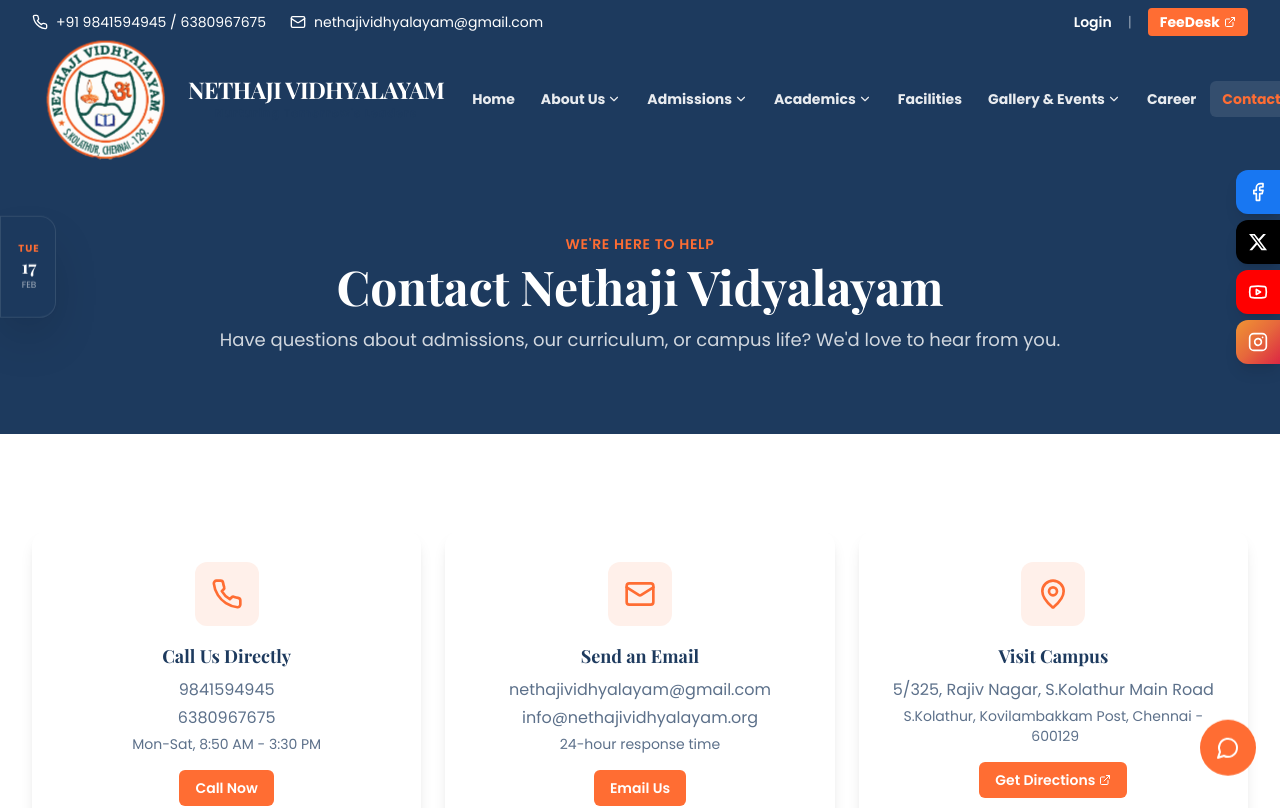
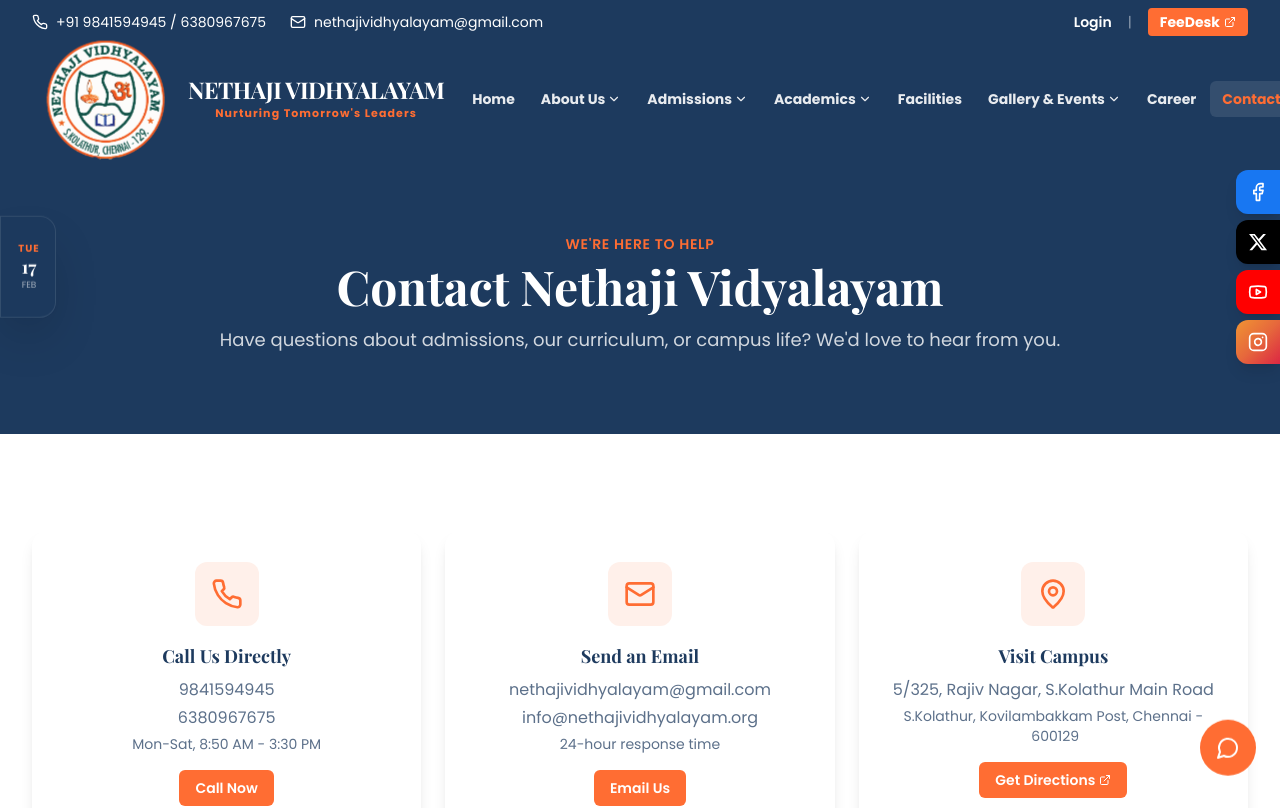
Before and after one commit to nethajividhyalayam/nethajividhyalayam786, a React (Vite) app: page /contact in a window 1280 px wide. Shown: the top 808 px of the page. Built offline with nearby package versions, Linux system fonts and the light colour scheme; the HTML template or start-up script is replaced by a standard one.

Commit message:
Code edited in Lovable Code Editor
Edited UI in Lovable

```diff
--- a/src/components/layout/Header.tsx
+++ b/src/components/layout/Header.tsx
@@ -97,7 +97,7 @@ const Header = () => {
               <h1 className="font-serif font-extrabold text-[23px] text-primary-foreground leading-tight tracking-tight">
                 NETHAJI VIDHYALAYAM
               </h1>
-              <p className="font-sans font-bold text-primary text-[11px] tracking-widest">
+              <p className="font-sans font-bold text-accent text-[11px] tracking-widest">
                 Nurturing Tomorrow's Leaders
               </p>
               {/* Optional motto/subtitle
```
